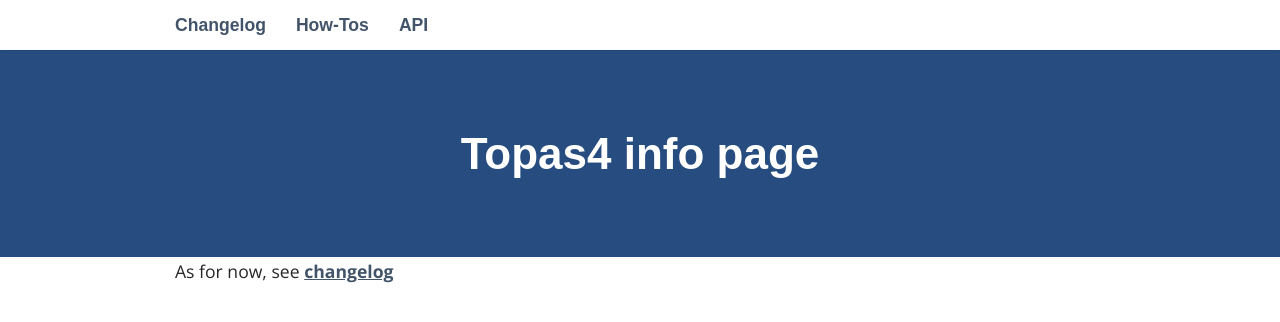
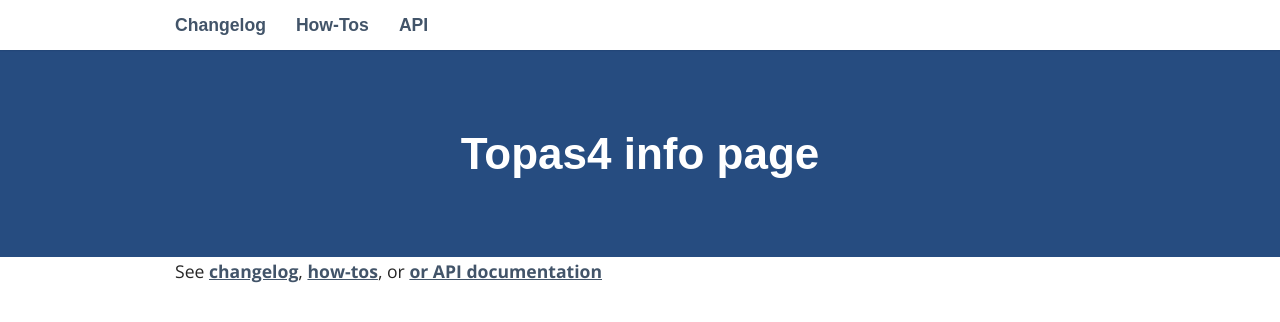
Before and after one commit to DomasM/Topas4InfoTemp00, a Jekyll site: the page built from index.html, in a window 1280 px wide. Shown: the top 322 px of the page. Built offline with Jekyll 4.4.1, drawn with Linux system fonts in a browser that asks for light colours; some web fonts are replaced; comment, search, counter and statistics services are not loaded.

Commit message:
Update main page.

```diff
--- a/index.html
+++ b/index.html
@@ -2,4 +2,4 @@
 layout: default
 ---
 
-As for now, see <a href="changelog/">changelog</a>
+See <a href="changelog/">changelog</a>, <a href="How-Tos/">how-tos</a>,  or <a href="https://domasm.github.io/Topas4PublicAPI/current/index.html">or API documentation</a>
```
